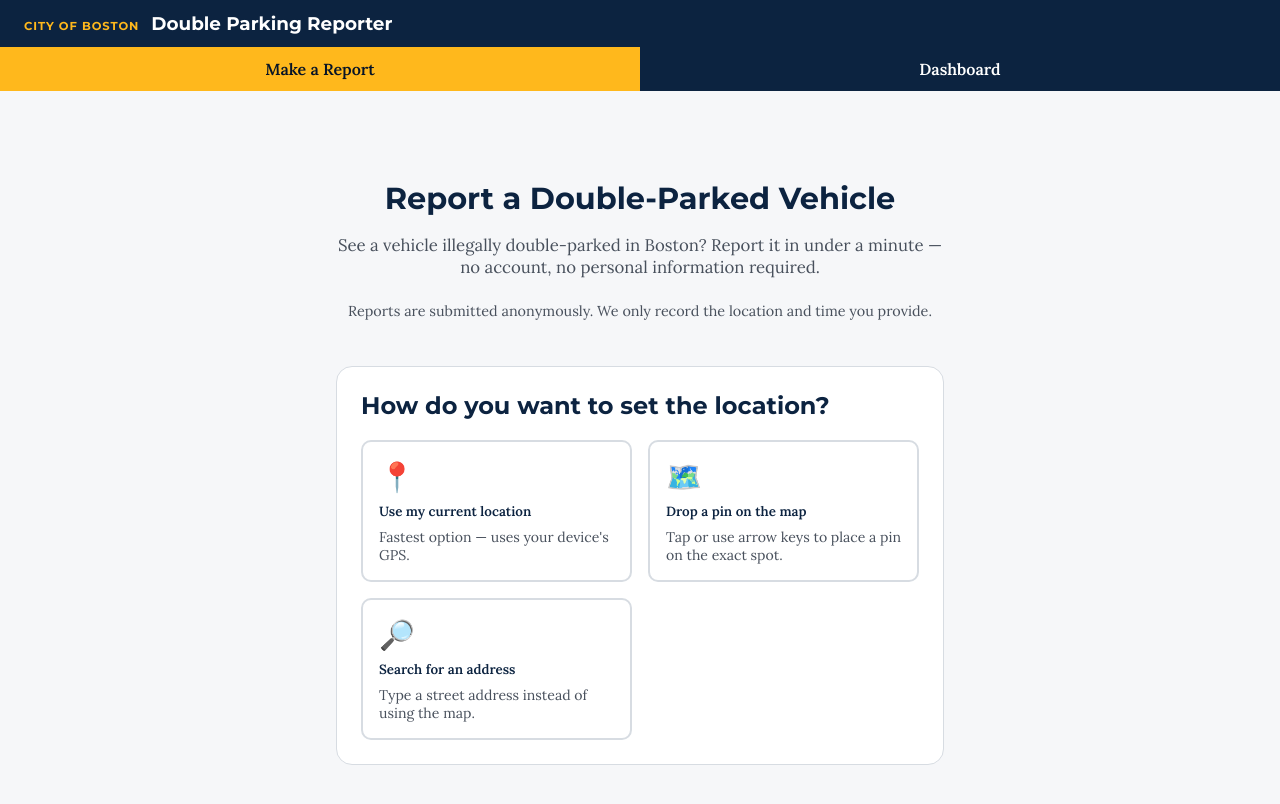
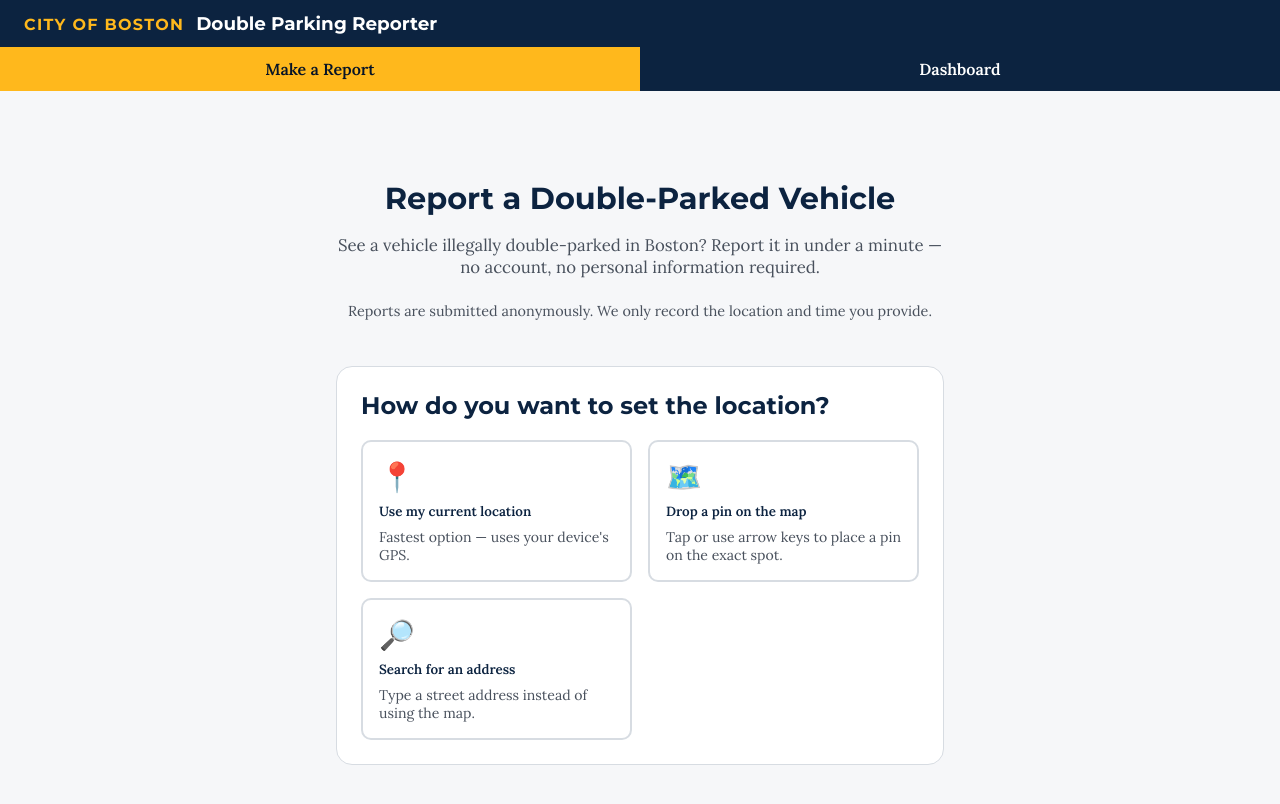
Before and after one commit to OETBoston/double_trouble, a React (Vite) app in the folder web/: page / in a window 1280 px wide. Shown: the top 804 px of the page. Built offline with nearby package versions, Linux system fonts and the light colour scheme; no server answers.

Commit message:
Update AppHeader.module.css

```diff
--- a/web/src/components/AppHeader.module.css
+++ b/web/src/components/AppHeader.module.css
@@ -17,7 +17,7 @@
 
 .cityTag {
   font-family: var(--font-heading);
-  font-size: 0.72rem;
+  font-size: 1rem;
   font-weight: 700;
   letter-spacing: 0.08em;
   color: var(--boston-gold-500);
```
